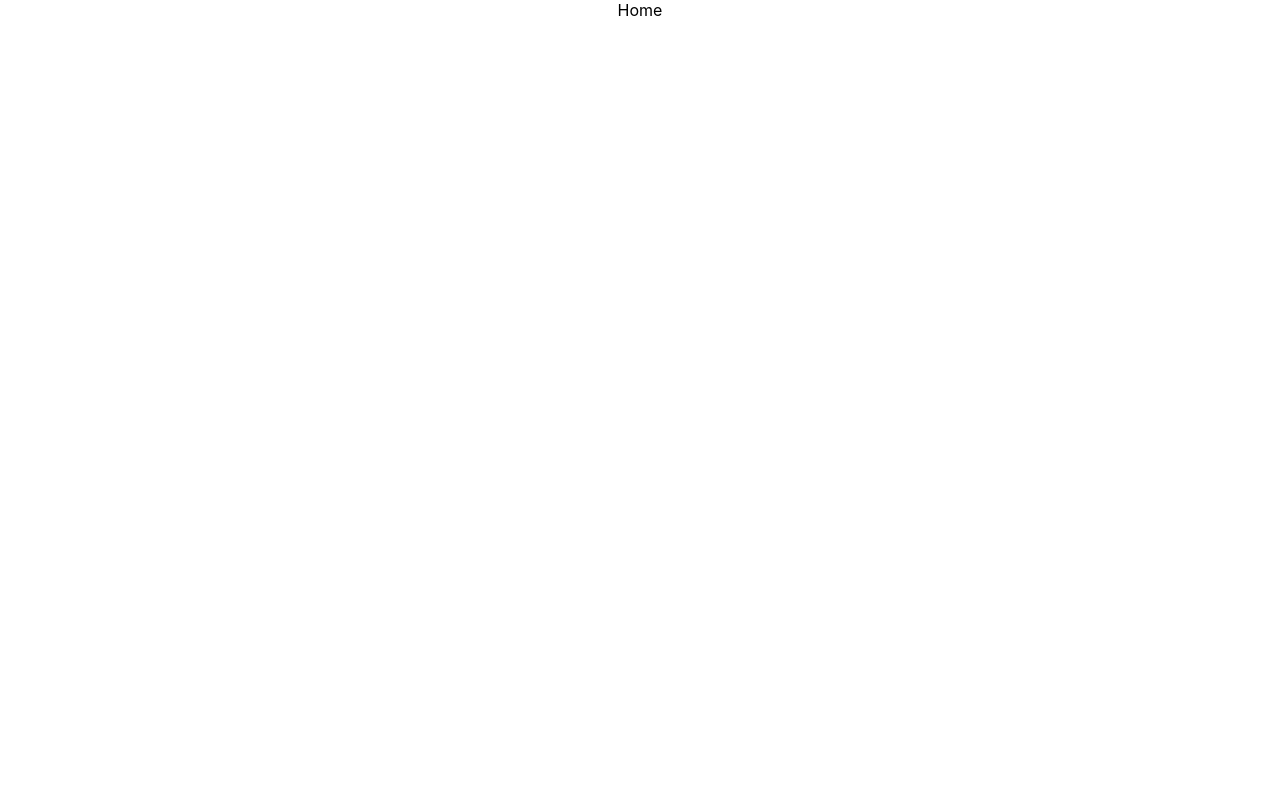
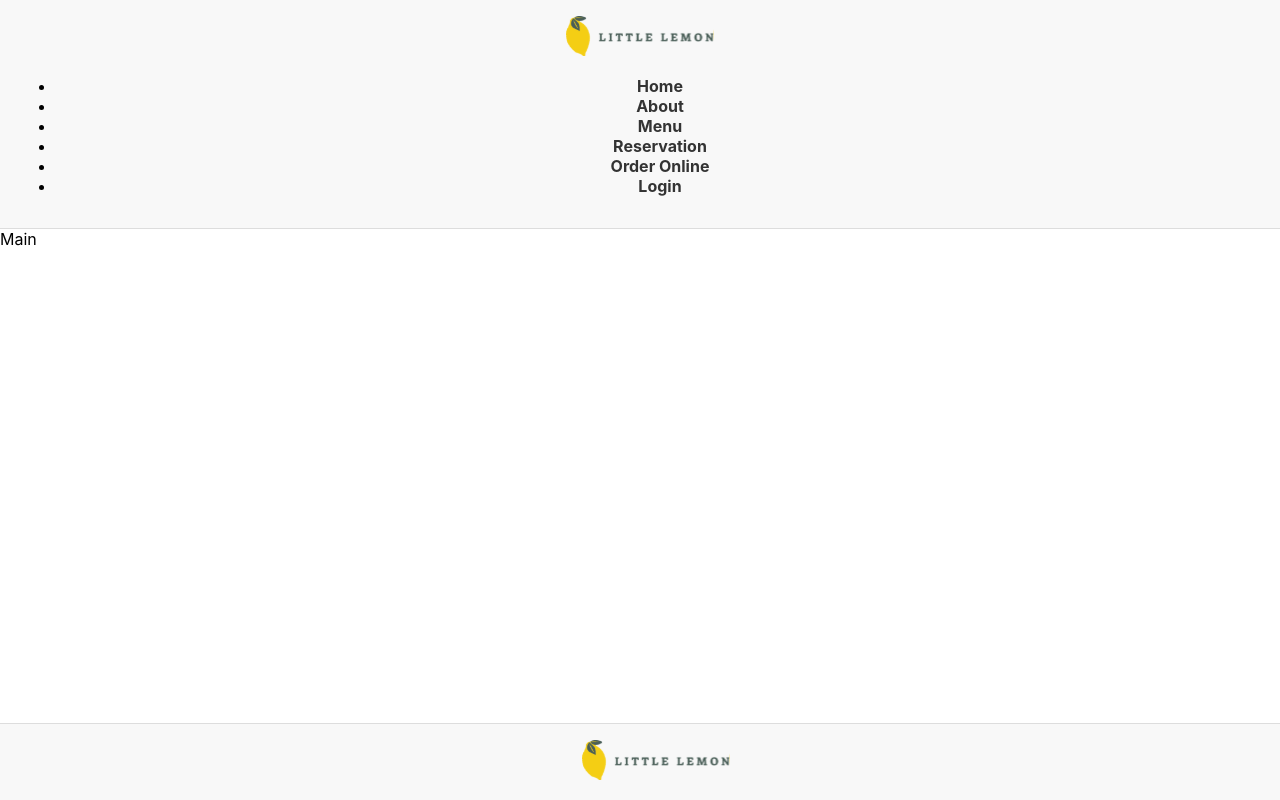
Before and after one commit to sravan-42/react, a React (Create React App) app in the folder capstone/: page / in a window 1280 px wide. Built offline with nearby package versions, Linux system fonts and the light colour scheme.

Commit message:
Update repo

```diff
--- a/capstone/public/index.html
+++ b/capstone/public/index.html
@@ -4,6 +4,9 @@
     <meta charset="utf-8" />
     <link rel="icon" href="%PUBLIC_URL%/favicon.ico" />
     <meta name="viewport" content="width=device-width, initial-scale=1" />
+    <meta name="description" content="Little Lemon Restaurant is an authentic medeterrian restaurant"/>
+    <meta name="og:title" content="Little Lemon"/>
+    <meta property="og:image" content="%PUBLIC_URL%/favicon.ico" />
     <meta name="theme-color" content="#000000" />
     <meta
       name="description"
@@ -24,7 +27,7 @@
       work correctly both with client-side routing and a non-root public URL.
       Learn how to configure a non-root public URL by running `npm run build`.
     -->
-    <title>React App</title>
+    <title>Little Lemon</title>
   </head>
   <body>
     <noscript>You need to enable JavaScript to run this app.</noscript>
--- a/capstone/src/App.js
+++ b/capstone/src/App.js
@@ -1,10 +1,16 @@
+import React from 'react';
 import './App.css';
+import Header from './components/Header';
+import Home from './module/Home';
+import Footer from './components/Footer';
 
 function App() {
   return (
-    <div className="App">
-      <div>Home</div>
-    </div>
+    <>
+    <Header />
+    <Home />
+    <Footer />
+    </>
   );
 }
 
--- /dev/null
+++ b/capstone/src/components/Footer.jsx
@@ -0,0 +1,11 @@
+import React from 'react';
+import '../styles/Footer.css';
+import logo from '../images/Logo.svg'
+
+const Footer = () => (
+  <footer>
+    <img src={logo} alt="Little Lemon logo" />
+  </footer>
+);
+
+export default Footer;
--- /dev/null
+++ b/capstone/src/components/Header.jsx
@@ -0,0 +1,21 @@
+import React from 'react';
+import '../styles/Header.css';
+import logo from '../images/Logo.svg'
+
+const Header = () => (
+  <header>
+    <img src={logo} alt="Little Lemon logo"/>
+    <nav>
+        <ul>
+            <li><a href="/">Home</a></li>
+            <li><a href="/">About</a></li>
+            <li><a href="/">Menu</a></li>
+            <li><a href="/">Reservation</a></li>
+            <li><a href="/">Order Online</a></li>
+            <li><a href="/">Login</a></li>
+        </ul>
+    </nav>
+  </header>
+);
+
+export default Header;
--- /dev/null
+++ b/capstone/src/module/Home.jsx
@@ -0,0 +1,9 @@
+import React from 'react';
+
+const Home = () => (
+  <main>
+    <div>Main</div>
+  </main>
+);
+
+export default Home;
--- /dev/null
+++ b/capstone/src/styles/Footer.css
@@ -0,0 +1,9 @@
+footer {
+    background-color: #f8f8f8;
+    padding: 1rem;
+    text-align: center;
+    border-top: 1px solid #ddd;
+    position: fixed;
+    bottom: 0;
+    width: 100%;
+}
--- /dev/null
+++ b/capstone/src/styles/Header.css
@@ -0,0 +1,24 @@
+header {
+    background-color: #f8f8f8;
+    padding: 1rem;
+    text-align: center;
+    border-bottom: 1px solid #ddd;
+}
+
+header h1 {
+    margin: 0;
+}
+
+nav {
+    margin-top: 1rem;
+}
+
+nav a {
+    margin: 0 10px;
+    text-decoration: none;
+    color: #333;
+    font-weight: bold;
+}
+nav a:hover {
+    text-decoration: underline;
+}
```
Also changed, not shown: capstone/src/images/Logo.svg (added), 1 other file (tests, documents, lock files or other folders).
